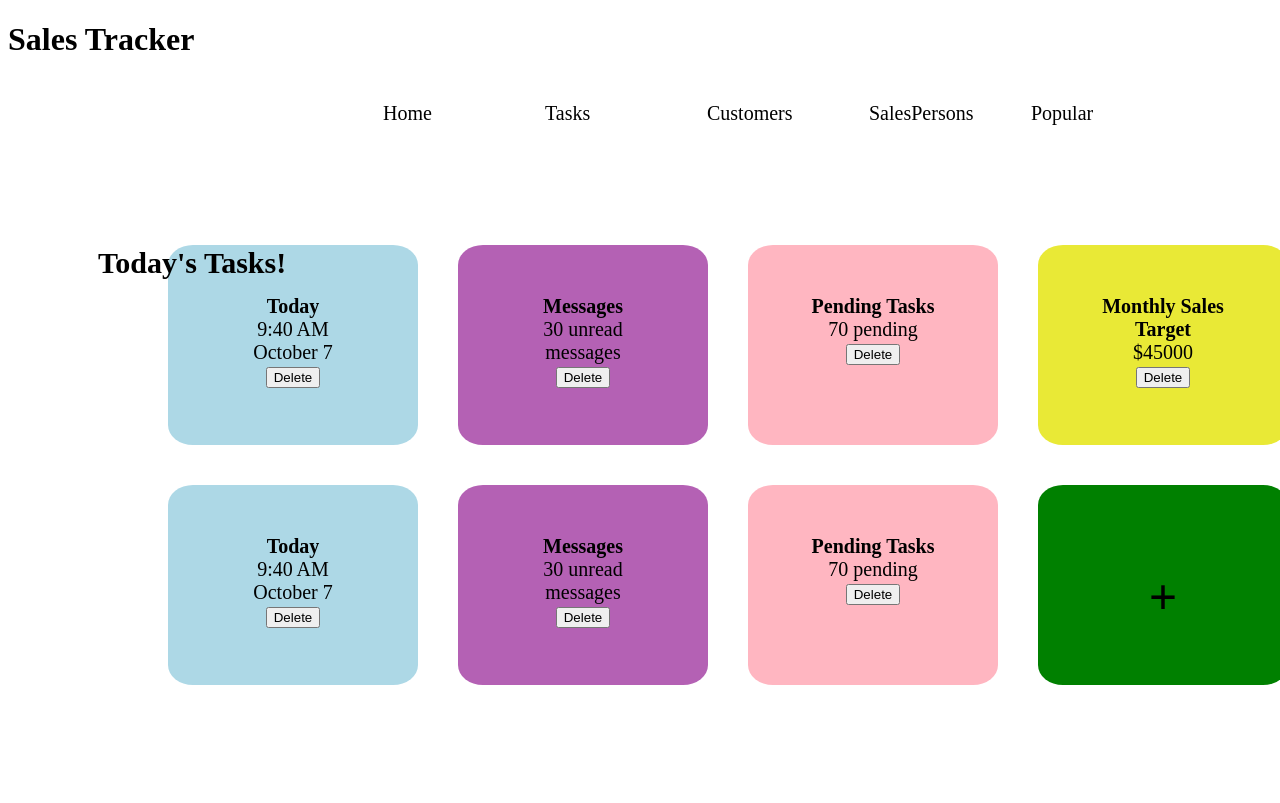
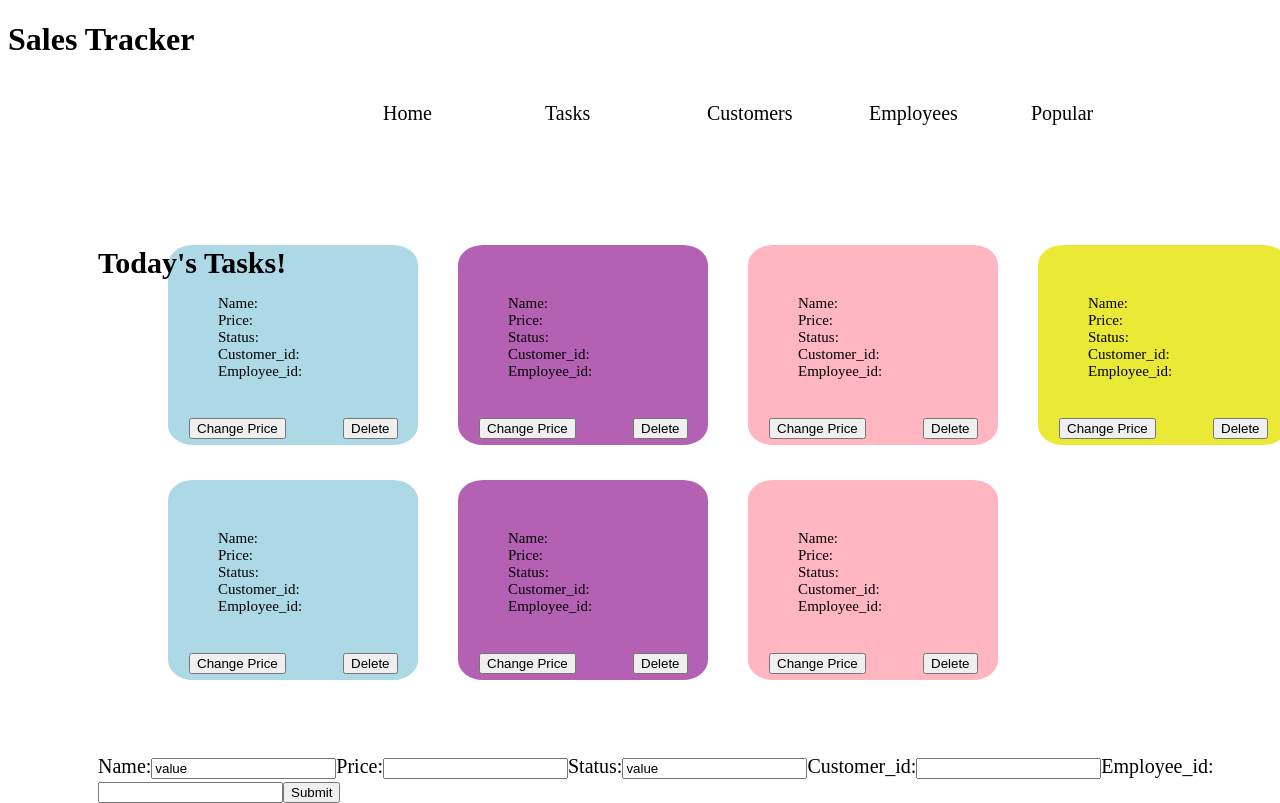
Before and after one commit to Monica-Macharia/phase_3_project_frontend_setup, a React (Create React App) app in the folder my-app-frontend/: page /Tasks in a window 1280 px wide. Built offline with nearby package versions, Linux system fonts and the light colour scheme.

Commit message:
added a form element

```diff
--- a/my-app-frontend/src/App.css
+++ b/my-app-frontend/src/App.css
@@ -169,7 +169,8 @@ p.tasker1{
   width: 150px;
   /* margin-left: 500px;
   margin-top: -25px; */
-  text-align: center;
+  text-align: left;
+  font-size: 15px;
   background-color: lightblue;
   margin-top: -130px;
 }
@@ -182,7 +183,8 @@ p.tasker2{
   width: 150px;
   /* margin-left: 500px;
   margin-top: -5px; */
-  text-align: center;
+  text-align: left;
+  font-size: 15px;
   background-color: rgb(180, 97, 180);
 }
 p.tasker3{
@@ -193,7 +195,8 @@ p.tasker3{
   width: 150px;
   /* margin-left: 500px;
   margin-top: -5px; */
-  text-align: center;
+  text-align: left;
+  font-size: 15px;
   background-color: lightpink;
   margin-top: -130px;
 }
@@ -206,7 +209,8 @@ p.tasker4{
   margin-top: -130px;
   /* margin-left: 500px;
   margin-top: -5px; */
-  text-align: center;
+  text-align: left;
+  font-size: 15px;
   background-color: rgb(233, 233, 54);
 
 }
@@ -218,7 +222,8 @@ p.tasker5{
   width: 150px;
   /* margin-left: 500px;
   margin-top: -25px; */
-  text-align: center;
+  text-align: left;
+  font-size: 15px;
   margin-top: -120px;
   background-color: lightblue;
 }
@@ -231,7 +236,8 @@ p.tasker6{
   width: 150px;
   /* margin-left: 500px; */
   margin-top: -120px;
-  text-align: center;
+  text-align: left;
+  font-size: 15px;
   background-color: rgb(180, 97, 180);
 }
 p.tasker7{
@@ -242,7 +248,8 @@ p.tasker7{
   width: 150px;
   /* margin-left: 500px;
   margin-top: -5px; */
-  text-align: center;
+  text-align: left;
+  font-size: 15px;
   margin-top: -120px;
   background-color: lightpink;
 }
@@ -254,7 +261,8 @@ p.tasker8{
   width: 150px;
   /* margin-left: 500px;
   margin-top: -5px; */
-  text-align: center;
+  text-align: left;
+  font-size: 15px;
   margin-top: -120px;
   background-color: green;
 
@@ -271,6 +279,16 @@ div.tasker{
   width: 150px;
   float:left;
   padding: 70px;
+
+}
+form.formTask{
+  position: absolute;
+
+  /* margin-bottom: -70px; */
+  margin-top: 450px;
+  /* margin-left:00px ; */
+
+
 }
 
 div.customer{
@@ -287,9 +305,12 @@ p.customer1{
   width: 150px;
   /* margin-left: 500px;
   margin-top: -25px; */
-  text-align: center;
+  text-align: left;
+  font-size: 15px;
   background-color: lightblue;
   margin-top: -130px;
+
+
 }
 p.customer2{
   /* flex: 90%; */
@@ -300,7 +321,8 @@ p.customer2{
   width: 150px;
   /* margin-left: 500px;
   margin-top: -5px; */
-  text-align: center;
+  text-align: left;
+  font-size: 15px;
   background-color: rgb(180, 97, 180);
 }
 p.customer3{
@@ -311,7 +333,8 @@ p.customer3{
   width: 150px;
   /* margin-left: 500px;
   margin-top: -5px; */
-  text-align: center;
+  text-align: left;
+  font-size: 15px;
   background-color: lightpink;
   margin-top: -130px;
 }
@@ -324,7 +347,8 @@ p.customer4{
   margin-top: -130px;
   /* margin-left: 500px;
   margin-top: -5px; */
-  text-align: center;
+  text-align: left;
+  font-size: 15px;
   background-color: rgb(233, 233, 54);
 
 }
@@ -336,7 +360,8 @@ p.customer5{
   width: 150px;
   /* margin-left: 500px;
   margin-top: -25px; */
-  text-align: center;
+  text-align: left;
+  font-size: 15px;
   margin-top: -120px;
   background-color: lightblue;
 }
@@ -349,7 +374,8 @@ p.customer6{
   width: 150px;
   /* margin-left: 500px; */
   margin-top: -120px;
-  text-align: center;
+  text-align: left;
+  font-size: 15px;
   background-color: rgb(180, 97, 180);
 }
 p.customer7{
@@ -360,7 +386,8 @@ p.customer7{
   width: 150px;
   /* margin-left: 500px;
   margin-top: -5px; */
-  text-align: center;
+  text-align: left;
+  font-size: 15px;
   margin-top: -120px;
   background-color: lightpink;
 }
@@ -372,7 +399,8 @@ p.seller1{
   width: 150px;
   /* margin-left: 500px;
   margin-top: -25px; */
-  text-align: center;
+  text-align: left;
+  font-size: 15px;
   background-color: lightblue;
   margin-top: -130px;
 }
@@ -385,7 +413,8 @@ p.seller2{
   width: 150px;
   /* margin-left: 500px;
   margin-top: -5px; */
-  text-align: center;
+  text-align: left;
+  font-size: 15px;
   background-color: rgb(180, 97, 180);
 }
 p.seller3{
@@ -396,7 +425,8 @@ p.seller3{
   width: 150px;
   /* margin-left: 500px;
   margin-top: -5px; */
-  text-align: center;
+  text-align: left;
+  font-size: 15px;
   background-color: lightpink;
   margin-top: -130px;
 }
@@ -409,7 +439,8 @@ p.seller4{
   margin-top: -130px;
   /* margin-left: 500px;
   margin-top: -5px; */
-  text-align: center;
+  text-align: left;
+  font-size: 15px;
   background-color: rgb(233, 233, 54);
 
 }
@@ -421,7 +452,8 @@ p.seller5{
   width: 150px;
   /* margin-left: 500px;
   margin-top: -25px; */
-  text-align: center;
+  text-align: left;
+  font-size: 15px;
   margin-top: -120px;
   background-color: lightblue;
 }
@@ -434,7 +466,8 @@ p.seller6{
   width: 150px;
   /* margin-left: 500px; */
   margin-top: -120px;
-  text-align: center;
+  text-align: left;
+  font-size: 15px;
   background-color: rgb(180, 97, 180);
 }
 p.seller7{
@@ -445,7 +478,8 @@ p.seller7{
   width: 150px;
   /* margin-left: 500px;
   margin-top: -5px; */
-  text-align: center;
+  text-align: left;
+  font-size: 15px;
   margin-top: -120px;
   background-color: lightpink;
 }
@@ -579,3 +613,22 @@ p#timer{
   font-size: 17px;
   text-align: center;
 }
+div.delete{
+  position: absolute;
+  margin-top: 55px;
+  margin-left: 120px;
+
+}
+div.deleter{
+  position: absolute;
+  margin-top: 38px;
+  margin-left: 125px;
+
+}
+div.updater{
+  position: absolute;
+  margin-top: 38px;
+  margin-left: -29px;
+
+
+}
--- a/my-app-frontend/src/App.js
+++ b/my-app-frontend/src/App.js
@@ -5,7 +5,7 @@ import {Route, Routes} from 'react-router-dom';
 import Home from './Home.js';
 import PopularProducts from './PopularProducts.js';
 import Customers from './Customers.js';
-import SalesPersons from './SalesPersons.js';
+import Employees from './Employees.js';
 import Tasks from './Tasks.js';
 
 
@@ -20,7 +20,7 @@ function App() {
         <Route path="/" element={<Home />}/>
         <Route path="/Tasks" element={<Tasks />}/>
         <Route path="/Customers" element={<Customers />}/>
-        <Route path="/SalesPersons" element={<SalesPersons />} />
+        <Route path="/Employees" element={<Employees />} />
         <Route path="/PopularProducts" element={<PopularProducts />} />
 
       </Routes>
--- a/my-app-frontend/src/Customers.js
+++ b/my-app-frontend/src/Customers.js
@@ -11,15 +11,10 @@ function Customers(){
 
         <div className= "customer">
             <p className = "customer1">
-            <span><b>Today</b>
-            </span><br/>
-           <span>9:40 AM
-            </span><br/>
-            <div className = "update">
-                <button>Update History</button>
-            </div>
-           <span>October 7
-            </span>
+            Name: <br/>
+            Location:<br />
+            Contact: <br />
+            Comment: <br />
             <div className = "delete">
                 <button>Delete</button>
             </div>
@@ -28,13 +23,10 @@ function Customers(){
 
         <div className= "customer">
             <p className = "customer2">
-           <span><b>Messages</b>
-            </span><br/>
-            <div className = "update">
-                <button>Update History</button>
-            </div>
-           <span>30 unread messages
-            </span>
+            Name: <br/>
+            Location:<br />
+            Contact: <br />
+            Comment: <br />
             <div className = "delete">
                 <button>Delete</button>
             </div>
@@ -43,13 +35,10 @@ function Customers(){
 
         <div className= "customer">
             <p className = "customer3">
-           <span><b>Pending Tasks</b>
-            </span><br/>
-            <div className = "update">
-                <button>Update History</button>
-            </div>
-           <span>70 pending
-            </span>
+            Name: <br/>
+            Location:<br />
+            Contact: <br />
+            Comment: <br />
             <div className = "delete">
                 <button>Delete</button>
             </div>
@@ -58,13 +47,10 @@ function Customers(){
 
         <div className= "customer">
             <p className = "customer4">
-           <span><b>Monthly Sales Target</b>
-            </span><br/>
-            <div className = "update">
-                <button>Update History</button>
-            </div>
-           <span> $45000
-            </span>
+            Name: <br/>
+            Location:<br />
+            Contact: <br />
+            Comment: <br />
             <div className = "delete">
                 <button>Delete</button>
             </div>
@@ -73,15 +59,10 @@ function Customers(){
 
         <div className= "customer">
             <p className = "customer5">
-            <span><b>Today</b>
-            </span><br/>
-           <span>9:40 AM
-            </span><br/>
-            <div className = "update">
-                <button>Update History</button>
-            </div>
-           <span>October 7
-            </span>
+            Name: <br/>
+            Location:<br />
+            Contact: <br />
+            Comment: <br />
             <div className = "delete">
                 <button>Delete</button>
             </div>
@@ -90,13 +71,11 @@ function Customers(){
 
         <div className= "customer">
             <p className = "customer6">
-           <span><b>Messages</b>
-            </span><br/>
-            <div className = "update">
-                <button>Update History</button>
-            </div>
-           <span>30 unread messages
-            </span> <div className = "delete">
+            Name: <br/>
+            Location:<br />
+            Contact: <br />
+            Comment: <br />
+            <div className = "delete">
                 <button>Delete</button>
             </div>
          </p>
@@ -104,13 +83,10 @@ function Customers(){
 
         <div className= "customer">
             <p className = "customer7">
-           <span><b>Pending Tasks</b>
-            </span><br/>
-            <div className = "update">
-                <button>Update History</button>
-            </div>
-           <span>70 pending
-            </span>
+            Name: <br/>
+            Location:<br />
+            Contact: <br />
+            Comment: <br />
             <div className = "delete">
                 <button>Delete</button>
             </div>
--- a/my-app-frontend/src/SalesPersons.js
+++ b/my-app-frontend/src/Employees.js
@@ -1,7 +1,7 @@
 import React from 'react';
 
 
-function SalesPersons(){
+function Employees(){
     return (
     <div className="appBody">
         <p className= "sales"><h2>Sales Team</h2></p>
@@ -11,12 +11,10 @@ function SalesPersons(){
 
         <div className= "sellers">
             <p className = "seller1">
-            <span><b>Today</b>
-            </span><br/>
-           <span>9:40 AM
-            </span><br/>
-           <span>October 7
-            </span>
+            Name: <br/>
+            Location:<br />
+            Contact: <br />
+            Comment: <br />
             <div className = "delete">
                 <button>Delete</button>
             </div>
@@ -25,10 +23,10 @@ function SalesPersons(){
 
         <div className= "sellers">
             <p className = "seller2">
-           <span><b>Messages</b>
-            </span><br/>
-           <span>30 unread messages
-            </span>
+            Name: <br/>
+            Location:<br />
+            Contact: <br />
+            Comment: <br />
             <div className = "delete">
                 <button>Delete</button>
             </div>
@@ -37,10 +35,10 @@ function SalesPersons(){
 
         <div className= "sellers">
             <p className = "seller3">
-           <span><b>Pending Tasks</b>
-            </span><br/>
-           <span>70 pending
-            </span>
+            Name: <br/>
+            Location:<br />
+            Contact: <br />
+            Comment: <br />
             <div className = "delete">
                 <button>Delete</button>
             </div>
@@ -49,10 +47,10 @@ function SalesPersons(){
 
         <div className= "sellers">
             <p className = "seller4">
-           <span><b>Monthly Sales Target</b>
-            </span><br/>
-           <span> $45000
-            </span>
+            Name: <br/>
+            Location:<br />
+            Contact: <br />
+            Comment: <br />
             <div className = "delete">
                 <button>Delete</button>
             </div>
@@ -61,12 +59,10 @@ function SalesPersons(){
 
         <div className= "sellers">
             <p className = "seller5">
-            <span><b>Today</b>
-            </span><br/>
-           <span>9:40 AM
-            </span><br/>
-           <span>October 7
-            </span>
+            Name: <br/>
+            Location:<br />
+            Contact: <br />
+            Comment: <br />
             <div className = "delete">
                 <button>Delete</button>
             </div>
@@ -75,10 +71,11 @@ function SalesPersons(){
 
         <div className= "sellers">
             <p className = "seller6">
-           <span><b>Messages</b>
-            </span><br/>
-           <span>30 unread messages
-            </span> <div className = "delete">
+            Name: <br/>
+            Location:<br />
+            Contact: <br />
+            Comment: <br />
+             <div className = "delete">
                 <button>Delete</button>
             </div>
          </p>
@@ -86,10 +83,11 @@ function SalesPersons(){
 
         <div className= "sellers">
             <p className = "seller7">
-           <span><b>Pending Tasks</b>
-            </span><br/>
-           <span>70 pending
-            </span> <div className = "delete">
+            Name: <br/>
+            Location:<br />
+            Contact: <br />
+            Comment: <br />
+             <div className = "delete">
                 <button>Delete</button>
             </div>
          </p>
@@ -110,4 +108,4 @@ function SalesPersons(){
 )
 }
 
-export default SalesPersons;
+export default Employees;
--- a/my-app-frontend/src/NavBar.js
+++ b/my-app-frontend/src/NavBar.js
@@ -46,13 +46,13 @@ const styles = {
             > Customers
             </NavLink>
             <NavLink
-             to = "/SalesPersons" exact = "true"
+             to = "/Employees" exact = "true"
             style={styles}
 
             activeclassname={{
                 background: "darkblue",
               }}
-            > SalesPersons
+            > Employees
             </NavLink>
             <NavLink to = "/PopularProducts" exact ="true"
             style={styles}
--- a/my-app-frontend/src/Tasks.js
+++ b/my-app-frontend/src/Tasks.js
@@ -12,15 +12,15 @@ function Tasks(){
 
         <div className= "tasker">
             <p className = "tasker1">
-            <span><b>Today</b>
-            </span><br/>
-
-
-           <span>9:40 AM
-            </span><br/>
-           <span>October 7
-            </span>
-            <div className = "delete">
+            Name: <br/>
+            Price:<br />
+            Status: <br />
+            Customer_id: <br />
+            Employee_id: <br />
+            <div className = "updater">
+                <button>Change Price</button>
+            </div>
+            <div className = "deleter">
                 <button>Delete</button>
             </div>
          </p>
@@ -28,11 +28,15 @@ function Tasks(){
 
         <div className= "tasker">
             <p className = "tasker2">
-           <span><b>Messages</b>
-            </span><br/>
-           <span>30 unread messages
-            </span>
-            <div className = "delete">
+            Name: <br/>
+            Price:<br />
+            Status: <br />
+            Customer_id: <br />
+            Employee_id: <br />
+            <div className = "updater">
+                <button>Change Price</button>
+            </div>
+            <div className = "deleter">
                 <button>Delete</button>
             </div>
          </p>
@@ -40,11 +44,15 @@ function Tasks(){
 
         <div className= "tasker">
             <p className = "tasker3">
-           <span><b>Pending Tasks</b>
-            </span><br/>
-           <span>70 pending
-            </span>
-            <div className = "delete">
+            Name: <br/>
+            Price:<br />
+            Status: <br />
+            Customer_id: <br />
+            Employee_id: <br />
+            <div className = "updater">
+                <button>Change Price</button>
+            </div>
+            <div className = "deleter">
                 <button>Delete</button>
             </div>
          </p>
@@ -52,11 +60,15 @@ function Tasks(){
 
         <div className= "tasker">
             <p className = "tasker4">
-           <span><b>Monthly Sales Target</b>
-            </span><br/>
-           <span> $45000
-            </span>
-            <div className = "delete">
+            Name: <br/>
+            Price:<br />
+            Status: <br />
+            Customer_id: <br />
+            Employee_id: <br />
+            <div className = "updater">
+                <button>Change Price</button>
+            </div>
+            <div className = "deleter">
                 <button>Delete</button>
             </div>
          </p>
@@ -64,13 +76,15 @@ function Tasks(){
 
         <div className= "tasker">
             <p className = "tasker5">
-            <span><b>Today</b>
-            </span><br/>
-           <span>9:40 AM
-            </span><br/>
-           <span>October 7
-            </span>
-            <div className = "delete">
+            Name: <br/>
+            Price:<br />
+            Status: <br />
+            Customer_id: <br />
+            Employee_id: <br />
+            <div className = "updater">
+                <button>Change Price</button>
+            </div>
+            <div className = "deleter">
                 <button>Delete</button>
             </div>
          </p>
@@ -78,10 +92,15 @@ function Tasks(){
 
         <div className= "tasker">
             <p className = "tasker6">
-           <span><b>Messages</b>
-            </span><br/>
-           <span>30 unread messages
-            </span> <div className = "delete">
+            Name: <br/>
+            Price:<br />
+            Status: <br />
+            Customer_id: <br />
+            Employee_id: <br />
+            <div className = "updater">
+                <button>Change Price</button>
+            </div>
+            <div className = "deleter">
                 <button>Delete</button>
             </div>
          </p>
@@ -89,22 +108,48 @@ function Tasks(){
 
         <div className= "tasker">
             <p className = "tasker7">
-           <span><b>Pending Tasks</b>
-            </span><br/>
-           <span>70 pending
-            </span> <div className = "delete">
+            Name: <br/>
+            Price:<br />
+            Status: <br />
+            Customer_id: <br />
+            Employee_id: <br />
+            <div className = "updater">
+                <button>Change Price</button>
+            </div>
+            <div className = "deleter">
                 <button>Delete</button>
             </div>
          </p>
         </div>
 
-        <div className= "tasker">
-            <p className = "tasker8">
-            <div className = "plus">
-                <h1 className = "plusplus"> <b>+</b> </h1>
-            </div>
-         </p>
-        </div>
+
+            <form className = "formTask">
+                <label>
+                    Name:
+                    <input type = "text" name="name" value= "value" />
+                </label>
+                <label>
+                    Price:
+                    <input type = "number" name="price" value= "value" />
+                </label>
+                <label>
+                    Status:
+                    <input type = "text" name="status" value= "value" />
+                </label>
+                <label>
+                    Customer_id:
+                    <input type = "number" name="customer_id" value= "value" />
+                </label>
+                <label>
+                    Employee_id:
+                    <input type = "number" name="number" value= "value" />
+                </label>
+                <label>
+             <input type="submit" name="Submit" />
+         </label>
+        </form>
+
+
 
 
 
```
